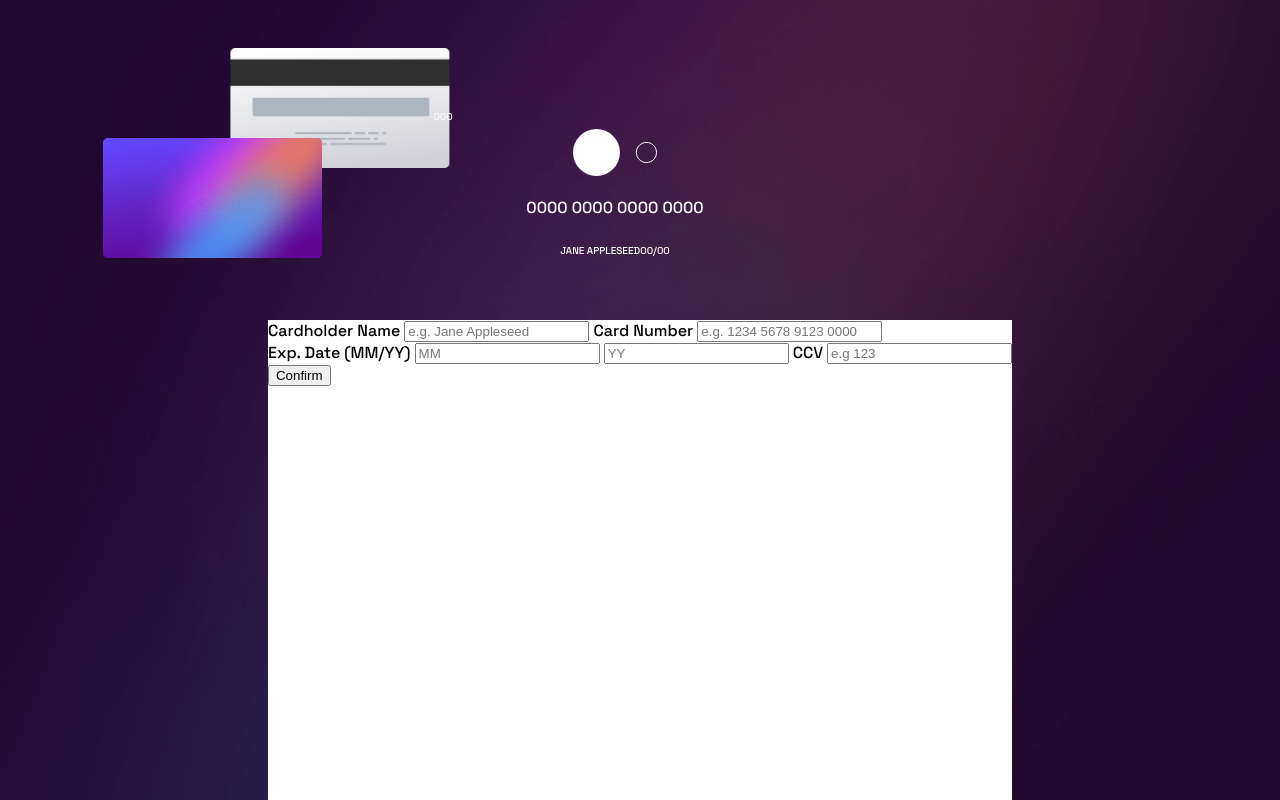
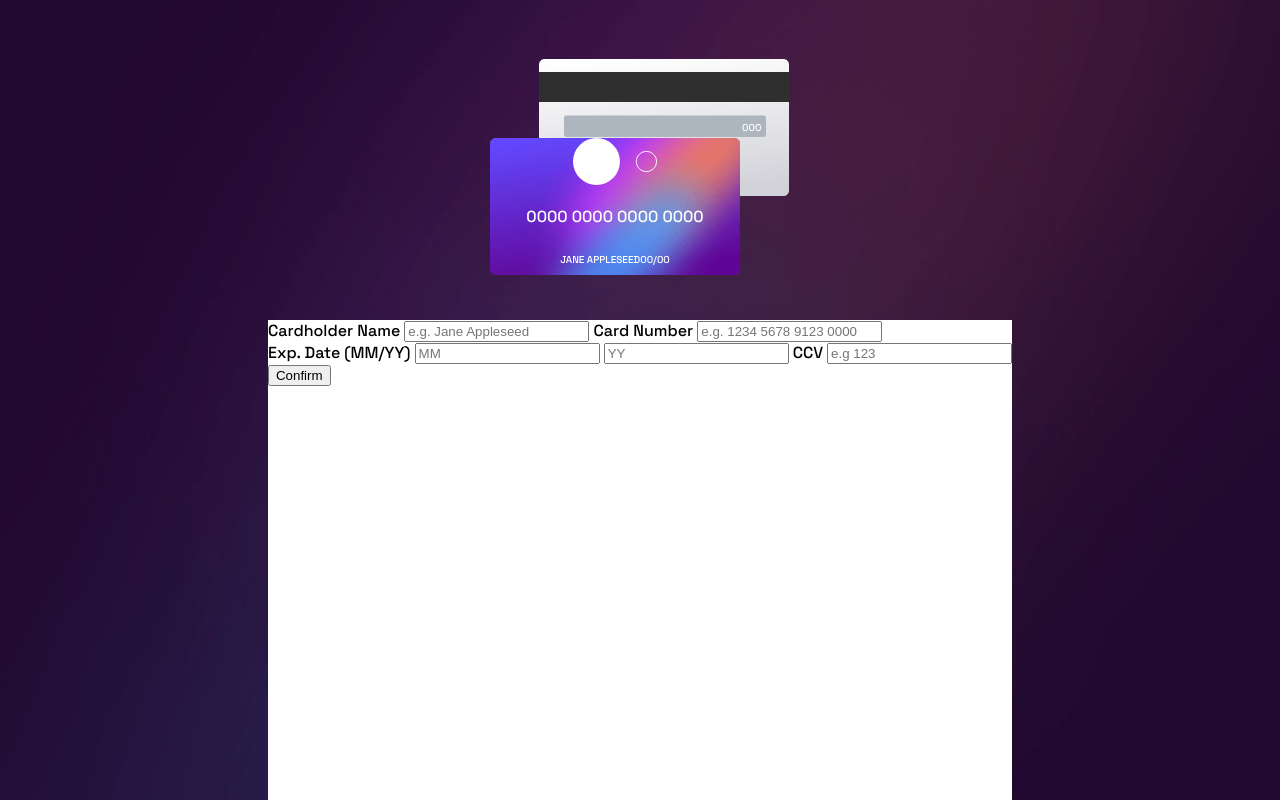
Before and after one commit to nirglus/interactive-card-details-form-main, a plain HTML site: page index.html in a window 1280 px wide. Drawn offline with Linux system fonts and the light colour scheme.

Commit message:
adjust card pos

```diff
--- a/styles/style.scss
+++ b/styles/style.scss
@@ -34,11 +34,11 @@ body{
     height: 60vh;
 }
 .card-back{
-    @include widthHeight(80vw, 15vh);
+    @include widthHeight(250px, 138px);
     background-image: url(../images/bg-card-back.png);
     background-size: contain;
     background-repeat: no-repeat;
-    transform: translate(8vw, 6vh);
+    transform: translate(24px, 59px);
     position: relative;
 }
 #ccvDisplay{
@@ -51,12 +51,12 @@ body{
 .card-front{
     color: #fff;
     background-image: url(../images/bg-card-front.png);
-    @include widthHeight(80vw, 15vh);
+    @include widthHeight(250px, 138px);
     @include flex(column, center, center);
     background-size: contain;
     background-repeat: no-repeat;
     position: absolute;
-    transform: translate(-25px,138px);
+    transform: translate(-25px, 138px);
 }
 .cardBottom{
     @include flex(row, center ,space-between);
```
Also changed, not shown: styles/style.css, 1 other file.
